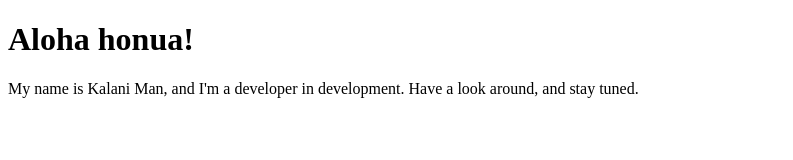
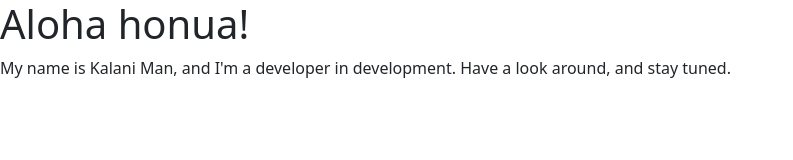
Before and after one commit to sfotxl/kalaniman, a website: page index.html in a window 1280 px wide. Shown: the whole page, without its empty margins (0-793 px from the left). Drawn offline with nearby package versions, Linux system fonts and the light colour scheme.

Commit message:
json bug

```diff
--- a/index.html
+++ b/index.html
@@ -4,6 +4,7 @@
     <meta charset="UTF-8">
     <meta http-equiv="X-UA-Compatible" content="IE=edge">
     <meta name="viewport" content="width=device-width, initial-scale=1.0">
+    <link rel="stylesheet" href="node_modules/bootstrap/dist/css/bootstrap.min.css" />
     <title>Kalani Man  </title>
 </head>
 <body>
--- a/package.json
+++ b/package.json
@@ -2,7 +2,7 @@
   "name": "kalaniman.com",
   "version": "1.0.0",
   "description": "Personal portfolio website for Kalani Man",
-  "main": "index.html",
+  "main": "index.js",
   "scripts": {
     "lite": "lite-server",
     "start": "npm run lite",
```
